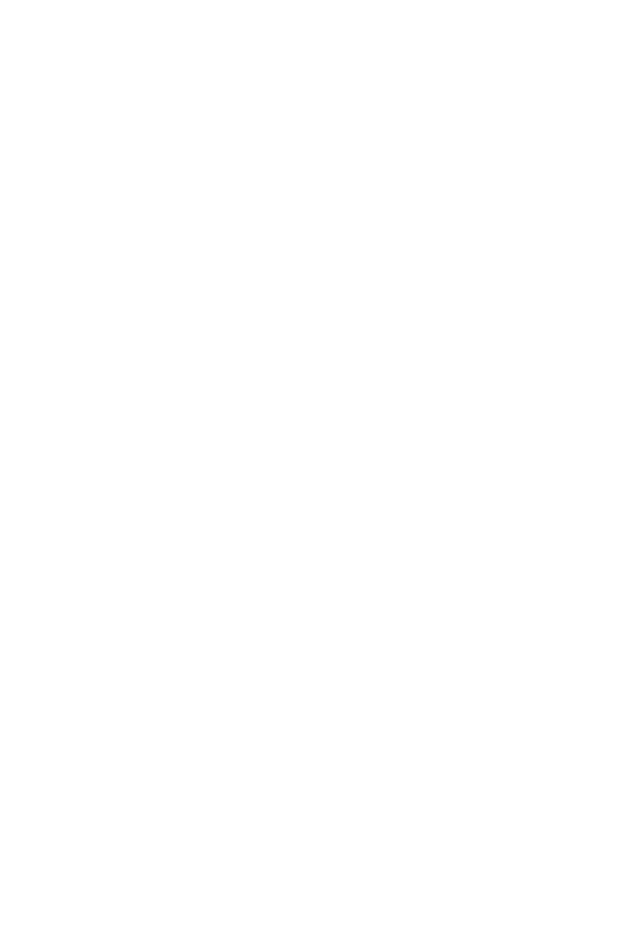
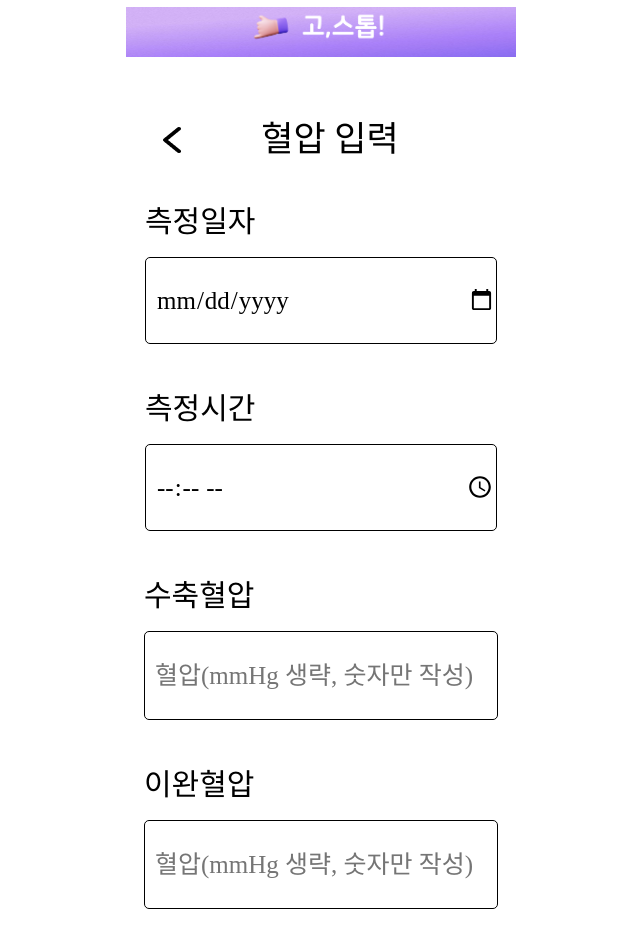
Before and after one commit to CSID-DGU/2023-2-SCS4031-01-Capsaicin, a React (Vite) app in the folder front/: page /bloodpressureinput in a window 1280 px wide. Before the commit this address had no page. Shown: the top 952 px of the page, without its empty margins (319-959 px from the left). Before the commit the page ends 800 px from the top, so only its background shows below. Built offline with nearby package versions, Linux system fonts and the light colour scheme.

Commit message:
Feat: 혈압입력 페이지 제작

```diff
--- /dev/null
+++ b/front/pages/Input/HealthInput/BloodPressureInput/BloodPressureInput.jsx
@@ -0,0 +1,46 @@
+import React from 'react';
+import Title from '../../../../Components/Title';
+import Nav from '../../../../Components/Nav';
+import * as S from "./style";
+import { useNavigate } from "react-router-dom";
+
+export default function BloodPressureInput() {
+    const navigate = useNavigate();
+
+    return (
+        <>
+            <S.Container>
+                <Title />
+
+                <S.Info>
+                    <S.Backward src="../../../assets/images/backward.png" onClick={() => navigate(`/inputmain`)} />
+                    <S.InputTitle>혈압 입력</S.InputTitle>
+                </S.Info>
+
+                <S.JoinBox>
+                    <S.JoinContent>측정일자</S.JoinContent>
+                    <S.JoinInput type="date"></S.JoinInput>
+                </S.JoinBox>
+
+                <S.JoinBox>
+                    <S.JoinContent>측정시간</S.JoinContent>
+                    <S.JoinInput type="time"></S.JoinInput>
+                </S.JoinBox>
+
+                <S.JoinBox>
+                    <S.JoinContent>수축혈압</S.JoinContent>
+                    <S.JoinInput type="text" placeholder='혈압(mmHg 생략, 숫자만 작성)'></S.JoinInput>
+                </S.JoinBox>
+                <S.JoinBox>
+                    <S.JoinContent>이완혈압</S.JoinContent>
+                    <S.JoinInput type="text" placeholder='혈압(mmHg 생략, 숫자만 작성)'></S.JoinInput>
+                </S.JoinBox>
+
+
+                <S.CompleteButton onClick={() => navigate(`/inputmain`)}>작성완료</S.CompleteButton>
+
+                <Nav />
+            </S.Container>
+        </>
+    )
+}
--- /dev/null
+++ b/front/pages/Input/HealthInput/BloodPressureInput/style.jsx
@@ -0,0 +1,68 @@
+import styled from "styled-components";
+
+export const Container = styled.div`
+    display: flex;
+    flex-direction: column;
+    align-items: center;
+    position: relative;
+`;
+
+export const Info = styled.div`
+    display: flex;
+    flex-direction: row;
+    align-items: center;
+    padding-top: 50px;
+    padding-right: 80px;
+`;
+
+export const Backward = styled.img`
+    width: 18px;
+    height: 26px;
+`;
+
+export const InputTitle = styled.div`
+    font-family: 'NotoSansKR-Bold';
+    font-size: 35px;
+    text-align: center;
+    padding-left: 80px;
+`;
+
+
+export const JoinBox = styled.div`
+    display: flex;
+    flex-direction: column;
+`;
+
+export const JoinContent = styled.div`
+    font-family: 'NotoSansKR-Bold';
+    font-size: 30px;
+    padding-top: 50px;
+    text-align: left;
+`;
+
+
+export const JoinInput = styled.input`
+    font-family: 'Pretendard';
+    width: 340px;
+    height: 85px;
+    border: 0.5px solid black;
+    border-radius: 5px;
+    font-size: 25px;
+    ::placeholder {
+        font-family: 'Pretendard';
+        font-size: 25px;
+        color: #aaaaaa;
+    }
+    padding-left: 10px;
+    margin-top: 20px;
+`;
+
+export const CompleteButton = styled.button`
+    width: 143px;
+    height: 65px;
+    font-size: 20px;
+    color: white;
+    background-color: #48268F;
+    border-radius: 5px;
+    margin-top: 50px;
+`;
--- /dev/null
+++ b/front/pages/Input/HealthInput/WeightInput/WeightInput.jsx
@@ -0,0 +1,20 @@
+import React from 'react';
+import Title from '../../../../Components/Title';
+import Nav from '../../../../Components/Nav';
+import * as S from "./style";
+import { useNavigate } from "react-router-dom";
+
+export default function WeightInput() {
+    const navigate = useNavigate();
+
+    return (
+        <>
+            <S.Container>
+                <Title />
+
+
+                <Nav />
+            </S.Container>
+        </>
+    )
+}
--- /dev/null
+++ b/front/pages/Input/HealthInput/WeightInput/style.jsx
@@ -0,0 +1,8 @@
+import styled from "styled-components";
+
+export const Container = styled.div`
+    display: flex;
+    flex-direction: column;
+    align-items: center;
+    position: relative;
+`;
--- a/front/pages/Input/Main/InputMain.jsx
+++ b/front/pages/Input/Main/InputMain.jsx
@@ -13,11 +13,11 @@
             <S.Container>
                 <Title />
                 <S.GotoCareInputs>
-                    <S.GotoBloodPressureInput>
+                    <S.GotoBloodPressureInput onClick={() => navigate(`/bloodpressureinput`)}>
                         혈압<br></br>
                         입력
                     </S.GotoBloodPressureInput>
-                    <S.GotoWeightInput>
+                    <S.GotoWeightInput onClick={() => navigate(`/weightinput`)}>
                         몸무게<br></br>
                         입력
                     </S.GotoWeightInput>
--- a/front/pages/Input/Main/style.jsx
+++ b/front/pages/Input/Main/style.jsx
@@ -1,5 +1,4 @@
 import styled from "styled-components";
-import { GotoCareInput } from '../../Main/style';
 
 export const Container = styled.div`
     display: flex;
--- a/front/src/App.jsx
+++ b/front/src/App.jsx
@@ -9,6 +9,8 @@
 import NormalJoin from '../pages/Join/NormalJoin';
 import Term from '../pages/Join/Term';
 import InputMain from '../pages/Input/Main/InputMain';
+import BloodPressureInput from '../pages/Input/HealthInput/BloodPressureInput/BloodPressureInput';
+import WeightInput from '../pages/Input/HealthInput/WeightInput/WeightInput';
 
 const GlobalStyle = createGlobalStyle`
   html, body, div, span, applet, object, iframe,
@@ -71,6 +73,8 @@
           <Route path="/main" element={<Main />} />
           <Route path="/term" element={<Term />} />
           <Route path="/inputmain" element={<InputMain />}></Route>
+          <Route path="/bloodpressureinput" element={<BloodPressureInput />}></Route>
+          <Route path="/weightinput" element={<WeightInput />}></Route>
         </Routes>
       </BrowserRouter>
     </>
```
Also changed, not shown: front/assets/images/backward.png (added).
